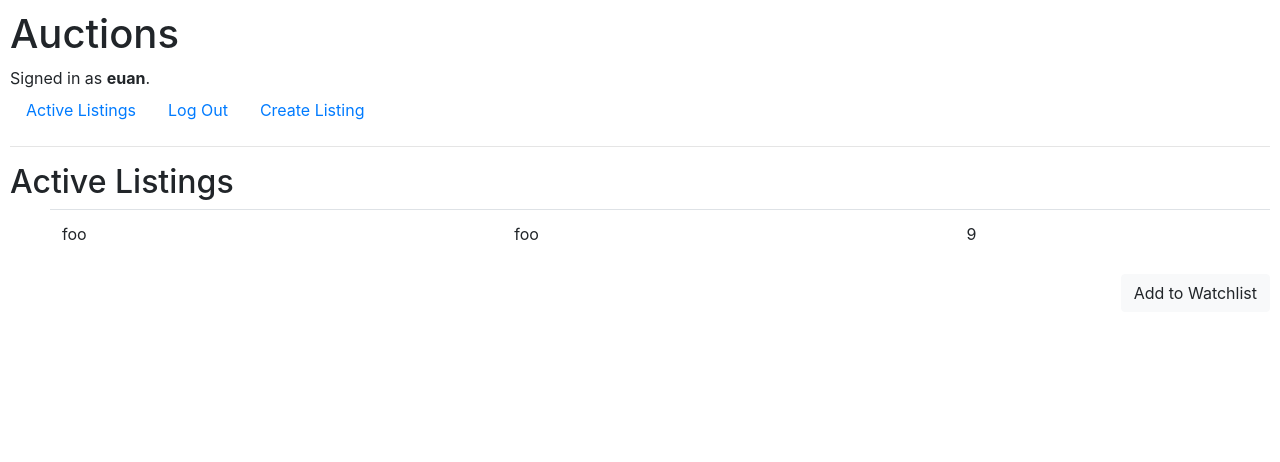
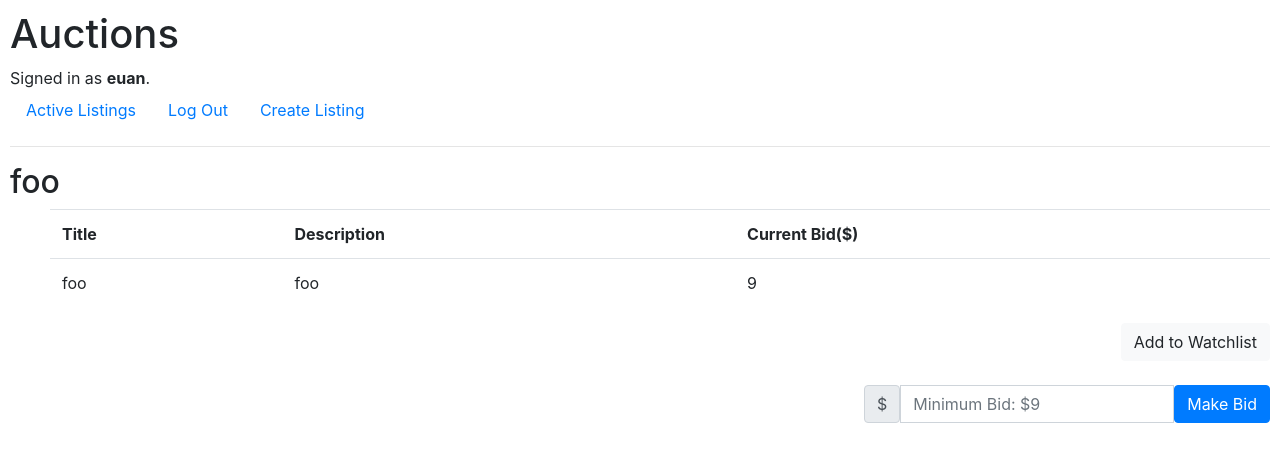
Before and after one commit to euanlimzx/CS50W_P2_Commerce, a Django app: page /1 in a window 1280 px wide. Shown: the top 462 px of the page. Run offline with Django 3.2, Linux system fonts and the light colour scheme; a user stored in the database is signed in; data comes from the database, SQL or seed files in the repository; both versions use the stored data as it was after the commit; some libraries are stand-ins or nearby versions.

Commit message:
have yet to include Bid Model

```diff
--- a/auctions/templates/auctions/listing.html
+++ b/auctions/templates/auctions/listing.html
@@ -1,9 +1,14 @@
 {% extends "auctions/layout.html" %}
 
 {% block body %}
-    <h2>Active Listings</h2>
+    <h2>{{listing.title}}</h2>
     <ul>
         <table class="table">
+            <tr>
+                <th>Title</th>
+                <th>Description</th>
+                <th>Current Bid($)</th>
+            </tr>
         <tr>
             <td>{{listing.title}}</td>
             <td>{{listing.description}}</td>
@@ -15,12 +20,24 @@
 <form action="{% url 'listing' listing.id %}" method="post">
     {% csrf_token %}
         {% if watchlist %}
-        <button type="submit" class="btn btn-light">Remove From Watchlist</button>
+        <button name="watchlist" type="submit" class="btn btn-light">Remove From Watchlist</button>
         {% else %}
-        <button type="submit" class="btn btn-light">Add to Watchlist</button>
+        <button name="watchlist" type="submit" class="btn btn-light">Add to Watchlist</button>
         {% endif %}
+</form>
+</div>
+<br>
+<div class="d-flex justify-content-end">
+<form action="{% url 'listing' listing.id %}" method="post">
+    {% csrf_token %}
+    <div class="input-group mb-3">
+    <span class="input-group-text">$</span>
+    <input type="number" min="{{listing.bid}}" class="form-control" name="newbid" placeholder="Minimum Bid: ${{listing.bid}}">
+    <button name="bid" type="submit" class="btn btn-primary">Make Bid</button>
+    </div>
 </form>
 </div>
 
 
+
 {% endblock %}
--- a/auctions/views.py
+++ b/auctions/views.py
@@ -85,16 +85,22 @@ def create(request):
         return render(request,"auctions/create.html",{
         "listing":listing})
 
+@login_required
 def listing(request,listing_id):
     listing = Listing.objects.get(pk=listing_id)
     user = request.user
     if request.method == "POST":
-        if Watchlist.objects.filter(watchlisting=listing,watchlister=user).exists():
-            object=Watchlist.objects.get(watchlisting=listing,watchlister=user)
-            object.delete()
-        else:
-            object=Watchlist(watchlisting=listing,watchlister=user)
-            object.save()
+        if 'watchlist' in request.POST:
+            if Watchlist.objects.filter(watchlisting=listing,watchlister=user).exists():
+                object=Watchlist.objects.get(watchlisting=listing,watchlister=user)
+                object.delete()
+            else:
+                object=Watchlist(watchlisting=listing,watchlister=user)
+                object.save()
+        if 'bid' in request.POST:
+            newbid=request.POST["newbid"]
+            listing.bid=newbid
+            listing.save()
         return HttpResponseRedirect(reverse('listing',args=(listing_id,)))
     else:
         try:
```
Also changed, not shown: db.sqlite3.
